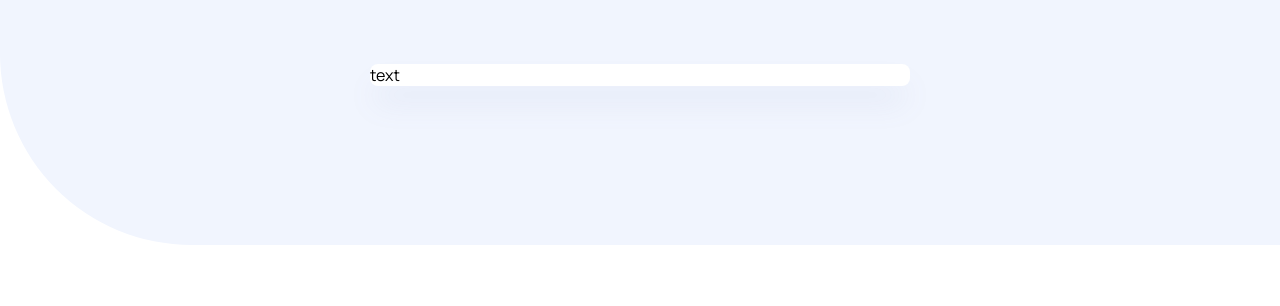
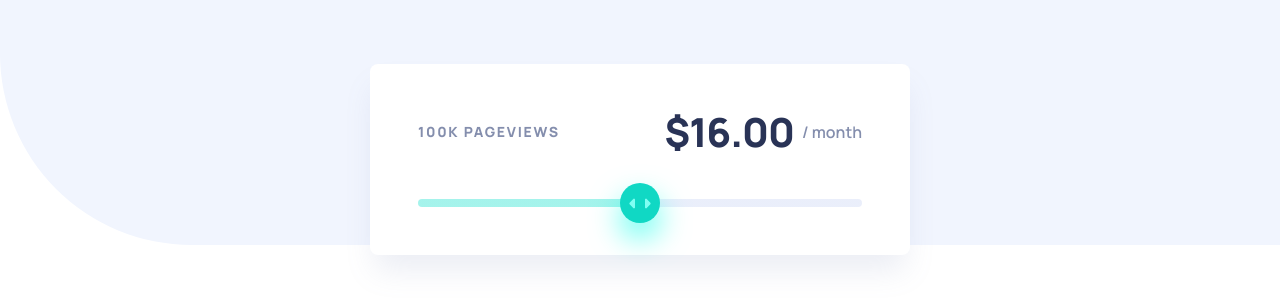
Before and after one commit to ionStici/interactive-pricing-component-fem, a plain HTML site: page index.html in a window 1280 px wide. Shown: the part 204-510 px from the top of the page. Drawn offline with Linux system fonts and the light colour scheme.

Commit message:
Implement dynamic range input

```diff
--- a/index.html
+++ b/index.html
@@ -26,20 +26,42 @@
             </header>
 
             <div class="box">
-                text
+                <div class="box__header">
+                    <p class="box__pageviews">
+                        <span class="box__views">100K</span>
+                        <span>Pageviews</span>
+                    </p>
+
+                    <p class="box__price">
+                        <span class="box__price__num">$16.00</span>
+                        <span class="box__price__month">/ month</span>
+                    </p>
+                </div>
+
+                <div class="box__range-wrapper">
+                    <input class="box__range-input" type="range" min="0" max="100" step="1" value="50">
+                </div>
+
+<!--
+                <div>
+                    <p>Monthly Billing</p>
+
+                    <div>
+
+                    </div>
+
+                    <p>Yearly Billing</p>
+                    <p>
+                        <span>25%</span>
+                        <span>discount</span>
+                    </p>
+                </div> -->
+
             </div>
         </div>
     </main>
 
 <!--
-  Simple, traffic-based pricing
-  Sign-up for our 30-day trial. No credit card required.
-
-  Pageviews
-  $ /month
-
-  Monthly Billing
-  Yearly Billing 25% discount
 
   Unlimited websites
   100% data ownership
--- a/script.js
+++ b/script.js
@@ -0,0 +1,36 @@
+const rangeInput = document.querySelector('.box__range-input');
+const priceEl = document.querySelector('.box__price__num');
+const viewsEl = document.querySelector('.box__views');
+
+rangeInput.addEventListener('input', function () {
+    currentValue = +rangeInput.value;
+    document.documentElement.style.setProperty(
+        '--current-val',
+        `${currentValue}%`
+    );
+
+    if (currentValue <= 20) {
+        priceEl.textContent = `$8.00`;
+        viewsEl.textContent = '50K';
+    }
+
+    if (currentValue > 20 && currentValue < 40) {
+        priceEl.textContent = `$12.00`;
+        viewsEl.textContent = '75K';
+    }
+
+    if (currentValue >= 40 && currentValue < 60) {
+        priceEl.textContent = `$16.00`;
+        viewsEl.textContent = '100K';
+    }
+
+    if (currentValue >= 60 && currentValue < 80) {
+        priceEl.textContent = `$24.00`;
+        viewsEl.textContent = '250K';
+    }
+
+    if (currentValue >= 80) {
+        priceEl.textContent = `$32.00`;
+        viewsEl.textContent = '500K';
+    }
+});
--- a/style.css
+++ b/style.css
@@ -80,7 +80,129 @@ body {
     background: #ffffff;
     box-shadow: 0px 20px 30px -5px rgba(127, 137, 185, 0.152073);
     border-radius: 8px;
+
+    padding: 34px 24px 32px 24px;
 }
+
+.box__header {
+    text-align: center;
+    margin-bottom: 25px;
+
+    display: flex;
+    align-items: center;
+    justify-content: center;
+}
+
+.box__pageviews {
+    font-weight: 800;
+    font-size: 12px;
+    line-height: 16px;
+    letter-spacing: 1.71429px;
+    text-transform: uppercase;
+    color: #848ead;
+}
+
+.box__price {
+    display: none;
+}
+
+.box__price__num {
+    font-weight: 800;
+    font-size: 40px;
+    line-height: 55px;
+    letter-spacing: -1px;
+    color: #293356;
+    margin-right: 8px;
+}
+
+.box__price__month {
+    font-weight: 600;
+    font-size: 16px;
+    line-height: 22px;
+    color: #848ead;
+}
+
+/* INPUT */
+
+:root {
+    --current-val: 50%;
+}
+
+.box__range-input {
+    width: 100%;
+    height: 8px;
+
+    appearance: none;
+    -webkit-appearance: none;
+
+    background: #a4f3eb;
+    border-radius: 5px;
+    margin: 16px 0 16px 0;
+
+    background: linear-gradient(
+        to right,
+        hsl(174, 77%, 80%) 0%,
+        hsl(174, 77%, 80%) var(--current-val),
+        hsl(224, 65%, 95%) var(--current-val),
+        hsl(224, 65%, 95%) 100%
+    );
+}
+
+.box__range-input::-webkit-slider-thumb {
+    appearance: none;
+    -webkit-appearance: none;
+
+    width: 40px;
+    height: 40px;
+    border-radius: 50%;
+    border: none;
+
+    background: #10d8c4;
+    box-shadow: 0px 15px 30px rgba(0, 255, 231, 0.6);
+
+    background-image: url(./images/icon-slider.svg);
+    background-position: center;
+    background-repeat: no-repeat;
+}
+
+.box__range-input::-moz-range-thumb {
+    appearance: none;
+    -webkit-appearance: none;
+
+    width: 40px;
+    height: 40px;
+    border-radius: 50%;
+    border: none;
+
+    background: #10d8c4;
+    box-shadow: 0px 15px 30px rgba(0, 255, 231, 0.6);
+
+    background-image: url(./images/icon-slider.svg);
+    background-position: center;
+    background-repeat: no-repeat;
+}
+
+.box__range-input::-webkit-slider-thumb:hover {
+    background-color: #7aeadf;
+    cursor: pointer;
+}
+
+.box__range-input::-moz-range-thumb:hover {
+    background-color: #7aeadf;
+    cursor: pointer;
+}
+
+.box__range-input::-webkit-slider-thumb:active {
+    cursor: grab;
+    background-color: #24aea1;
+}
+
+.box__range-input::-moz-range-thumb:active {
+    cursor: grab;
+    background-color: #24aea1;
+}
+
+/* MEDIA QUERIES */
 
 @media only screen and (min-width: 600px) {
     .main::after {
@@ -109,4 +231,29 @@ body {
         width: revert;
         margin: revert;
     }
+
+    /* BOX */
+
+    .box {
+        padding: 40px 48px 32px 48px;
+    }
+
+    .box__header {
+        margin-bottom: 24px;
+        justify-content: space-between;
+    }
+
+    .box__pageviews {
+        font-size: 14px;
+        line-height: 19px;
+    }
+
+    .box__price {
+        display: flex;
+        align-items: center;
+    }
+
+    /*  */
 }
+
+/* END */
```
